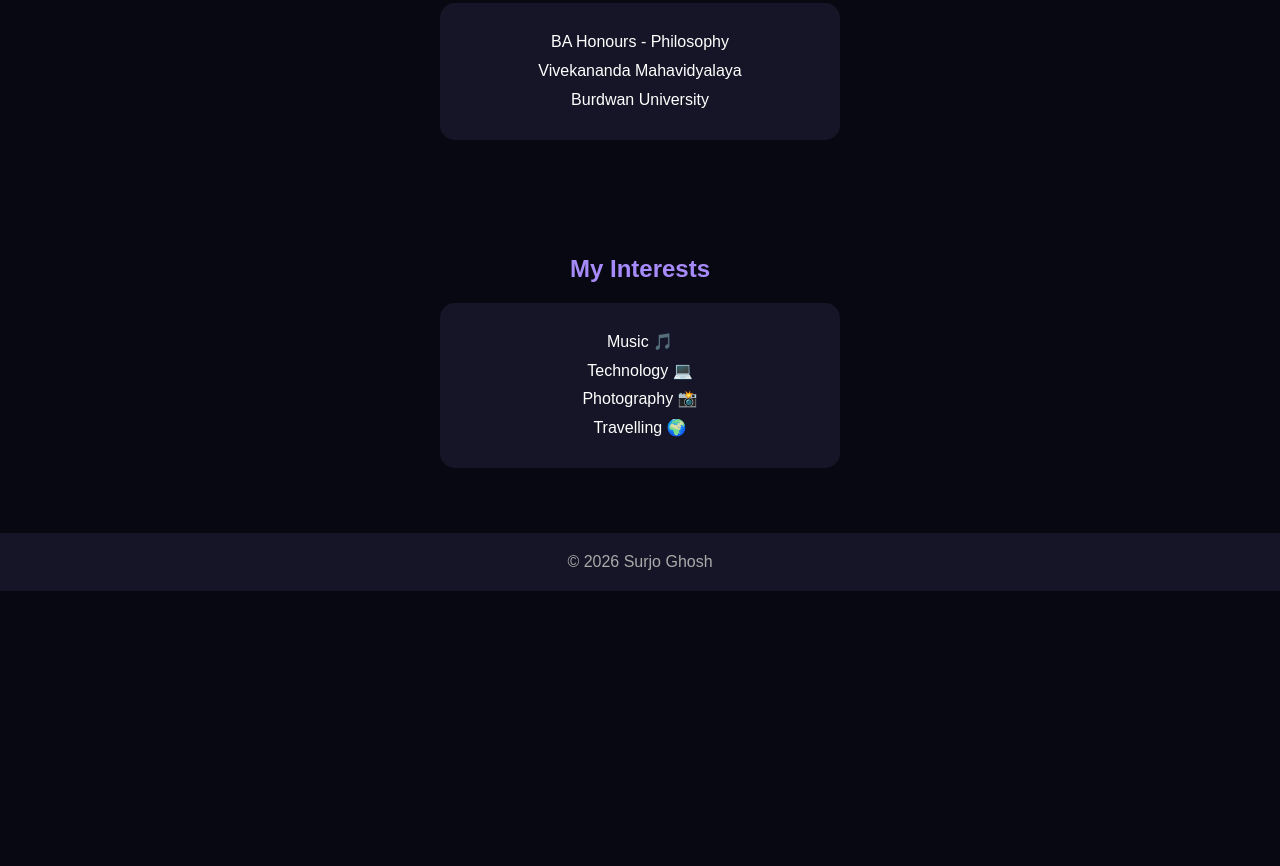
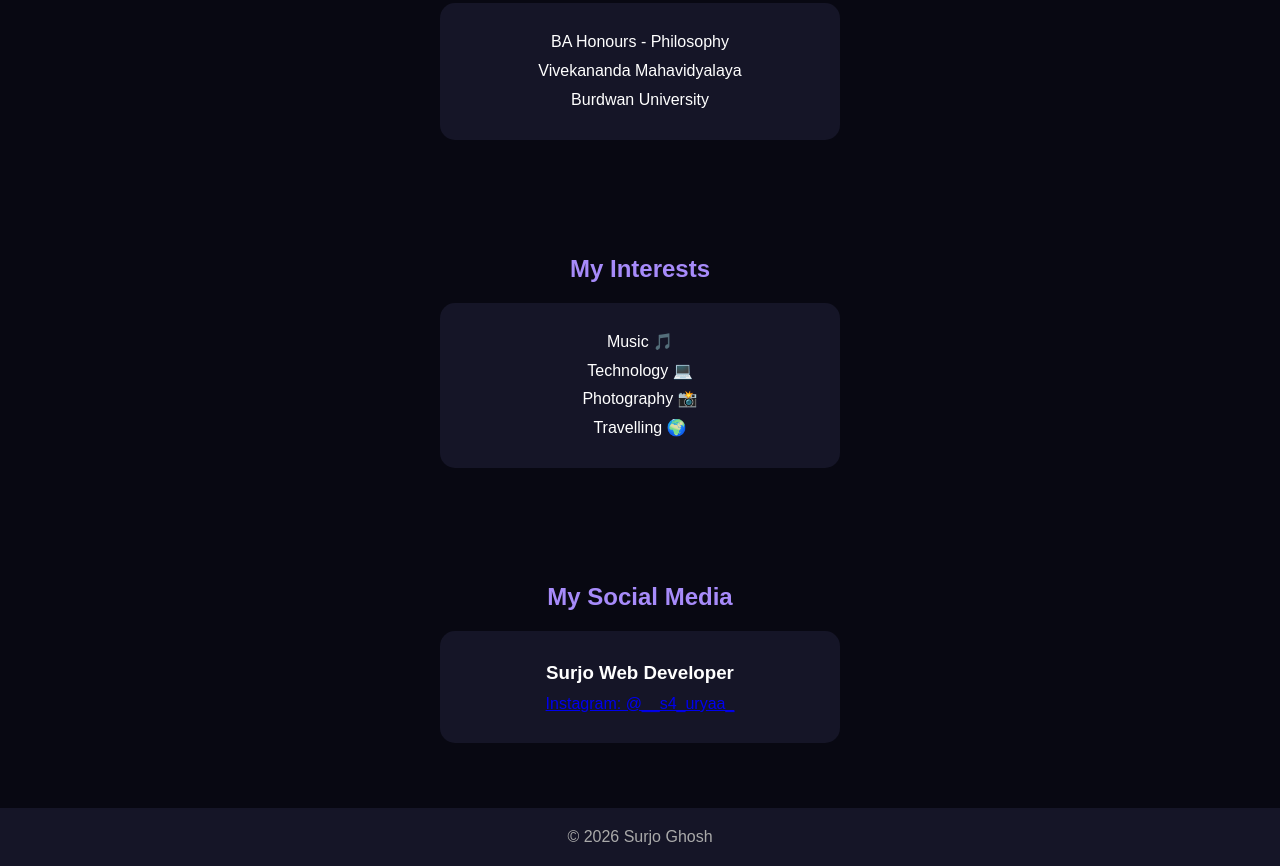
Before and after one commit to suryaaaghosh-sudo/surjo-portfolio, a plain HTML site: page index.html in a window 1280 px wide. Shown: the part 1106-1972 px from the top of the page. Before the commit the page ends 1697 px from the top, so only its background shows below. Drawn offline with Linux system fonts and the light colour scheme.

Commit message:
Update index.html

```diff
--- a/index.html
+++ b/index.html
@@ -147,7 +147,15 @@
       Travelling 🌍
     </div>
   </section>
-
+<section>
+  <h2>My Social Media</h2>
+  <div class="card">
+    <h3>Surjo Web Developer</h3>
+    <a href="https://www.instagram.com/__s4_uryaa_/" target="_blank">
+      Instagram: @__s4_uryaa_
+    </a>
+  </div>
+</section>
   <footer>
     © 2026 Surjo Ghosh
   </footer>
```
